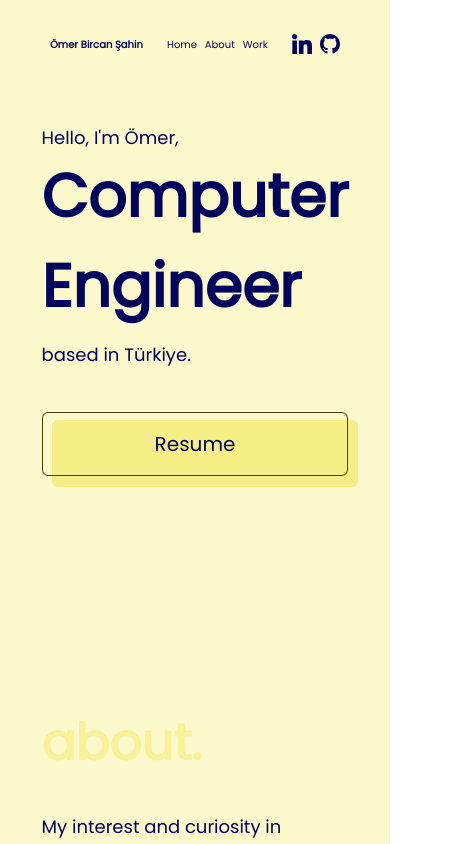
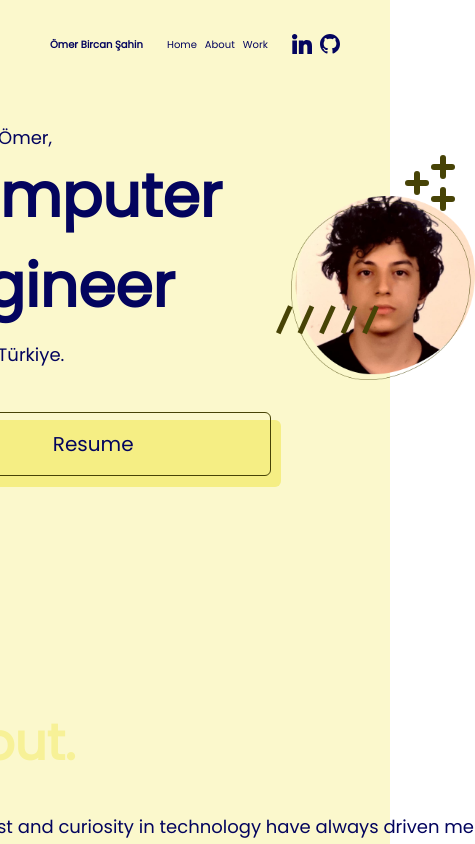
Before and after one commit to slached/Portfolio, a React (Create React App) app: page / in a window 390 px wide. Shown: the top 844 px of the page, 475 px wide, since content can reach past the window. Built offline with nearby package versions, Linux system fonts and the light colour scheme.

Commit message:
footer design updated for devices and bio image added

```diff
--- a/src/Components/CoolButton.jsx
+++ b/src/Components/CoolButton.jsx
@@ -1,5 +1,3 @@
-import React from "react";
-
 export default function CoolButton(props) {
   const handleDownload = () => {
     const link = document.createElement("a");
--- a/src/Layouts/Body.jsx
+++ b/src/Layouts/Body.jsx
@@ -1,7 +1,9 @@
-import React from "react";
+import React, { useEffect } from "react";
 import CoolButton from "../Components/CoolButton";
+import { LowerVisual, UpperVisual } from "../Static/images/logos";
 
 export default function Body() {
+  const [deviceType, setDeviceType] = React.useState("desktop");
   const [showedWork, setShowedWork] = React.useState(2);
   const [works] = React.useState([
     {
@@ -48,17 +50,46 @@ export default function Body() {
     },
   ]);
 
+  useEffect(() => {
+    window.addEventListener("resize", () => {
+      if (window.innerWidth < 768) {
+        setDeviceType("mobile");
+      } else if (window.innerWidth < 1024) {
+        setDeviceType("tablet");
+      } else {
+        setDeviceType("desktop");
+      }
+    });
+  }, []);
+
   return (
     <div className="flex justify-center">
       <div className="flex flex-col  text-dark-blue-p max-w-[1200px] grow">
         {/* <!-- Upper Definition --> */}
         <div className="mb-[200px] flex justify-between items-center md:mb-[270px]">
-          <div className="flex flex-col">
+          <div className="flex flex-col mr-5">
             <p className="text-[18px] font-medium md:text-[28px] md:mb-[11px]">Hello, I'm Ömer,</p>
             <h1 className="text-[60px] font-extrabold md:text-[100px] md:max-w-[230px] md:leading-[116px]">Computer Engineer</h1>
             <p className="text-[18px] font-medium md:text-[28px] mt-[10px] md:mt-[20px] mb-[37px]">based in Türkiye.</p>
             <CoolButton text="Resume" />
           </div>
+          {deviceType !== "tablet" && (
+            <div className="flex flex-col relative bottom-10 ">
+              <div className="flex justify-end relative top-[15px] right-[20px]">
+                <UpperVisual height={deviceType === "desktop" ? "56" : "35"} width={deviceType === "desktop" ? "50" : "35"} />
+              </div>
+              <img
+                alt="biometric_"
+                // @ts-ignore
+                src={require("../Static/images/others/biometric.png")}
+                width="300px"
+                height="300px"
+              />
+              <div className="flex justify-start relative lg:bottom-[115px] bottom-[75px] right-[15px] lg:right-[45px]">
+                <LowerVisual height={deviceType === "desktop" ? "30" : "50"} width={deviceType === "desktop" ? "103" : "60"} />
+              </div>
+            </div>
+          )}
         </div>
         {/* <!-- About Definition --> */}
         <div id="about-section" className="flex flex-col mb-[180px]">
@@ -131,7 +162,7 @@ export default function Body() {
                   setShowedWork(showedWork + 2);
                 }}
               >
-                Show more...
+                <strong>Show more...</strong>
               </div>
             ) : (
               <div
@@ -140,7 +171,7 @@ export default function Body() {
                   setShowedWork((prevState) => (prevState > 0 ? 2 : 0));
                 }}
               >
-                Show less
+                <strong>Show less</strong>
               </div>
             )}
           </div>
@@ -148,29 +179,30 @@ export default function Body() {
         {/* <!-- Contact Section --> */}
         <div className="flex flex-col mb-[90px]">
           <h1 className="font-extrabold text-[50px] md:text-[100px]  text-very-light-yellow-p mb-[49px]">contact.</h1>
-          <div className="md:flex md:gap-x-[50px] ">
+          <div className="md:flex md:gap-x-[50px]">
             <img
-              className="w-[400px] h-[314px]"
+              width={deviceType === "desktop" ? "400px" : deviceType === "tablet" ? "300px" : "400px"}
+              height={deviceType === "desktop" ? "400px" : deviceType === "tablet" ? "300px" : "400px"}
+              className="object-cover rounded-[10px] md:rounded-[20px] mb-[20px] "
               alt="contact_i"
               // @ts-ignore
               src={require("../Static/images/others/contact.png")}
             />
-            <div className="flex flex-col">
+
+            <div className="flex flex-col min-w-[560px]">
               <p className="text-[12px] lg:text-[24px] lg:leading-[44px] mb-[21px] mt-[20px] md:mt-0">
                 Let's Connect! Feel free to reach out to me for collaboration, inquiries, or just to say hello. Whether you're
                 interested in discussing a project, seeking assistance, or sharing ideas, I'm always open to meaningful
                 conversations.
               </p>
-              <div className="text-[12px] lg:text-[15px]">
+              <div className="text-[12px] lg:text-[15px] ">
                 <p>📩 Email: omerbsahin@gmail.com</p>
                 <p>
                   💼 LinkedIn:{" "}
-                  <a href="https://www.linkedin.com/in/%C3%B6mer-bircan-%C5%9Fahin-2a0896240/">
-                    https://www.linkedin.com/in/%C3%B6mer-bircan-%C5%9Fahin-2a0896240/
-                  </a>
+                  <a href="https://www.linkedin.com/in/%C3%B6mer-bircan-%C5%9Fahin-2a0896240/">https://www.linkedin.com</a>
                 </p>
                 <p>
-                  🌐 GitHub: <a href="https://github.com/slached">https://github.com/slached</a>
+                  🌐 GitHub: <a href="https://github.com/slached">https://github.com</a>
                 </p>
               </div>
             </div>
--- a/src/Static/images/logos/index.js
+++ b/src/Static/images/logos/index.js
@@ -1,2 +1,4 @@
 export { default as LinkedInIcon } from "./linkedin.jsx";
 export { default as GithubIcon } from "./github.jsx";
+export { default as UpperVisual } from "./upper_visual.jsx";
+export { default as LowerVisual } from "./lower_visual.jsx";
--- /dev/null
+++ b/src/Static/images/logos/lower_visual.jsx
@@ -0,0 +1,10 @@
+const LowerVisual = (props) => (
+  <svg width={props.width} height={props.height} viewBox="0 0 104 30" fill="none" xmlns="http://www.w3.org/2000/svg">
+    <rect x="12.2021" width="5" height="30" transform="rotate(24 12.2021 0)" fill="#474306" />
+    <rect x="33.9719" width="5" height="30" transform="rotate(24 33.9719 0)" fill="#474306" />
+    <rect x="55.7418" width="5" height="30" transform="rotate(24 55.7418 0)" fill="#474306" />
+    <rect x="77.5116" width="5" height="30" transform="rotate(24 77.5116 0)" fill="#474306" />
+    <rect x="99.2813" width="5" height="30" transform="rotate(24 99.2813 0)" fill="#474306" />
+  </svg>
+);
+export default LowerVisual;
--- /dev/null
+++ b/src/Static/images/logos/upper_visual.jsx
@@ -0,0 +1,12 @@
+const UpperVisual = (props) => (
+  <svg width={props.width} height={props.height} viewBox="0 0 50 56" fill="none" xmlns="http://www.w3.org/2000/svg">
+    <rect x="9" y="16" width="6" height="24" rx="3" fill="#474306" />
+    <rect y="31" width="6" height="24" rx="3" transform="rotate(-90 0 31)" fill="#474306" />
+    <rect x="35" y="32" width="6" height="24" rx="3" fill="#474306" />
+    <rect x="26" y="47" width="6" height="24" rx="3" transform="rotate(-90 26 47)" fill="#474306" />
+    <rect x="35" width="6" height="24" rx="3" fill="#474306" />
+    <rect x="26" y="15" width="6" height="24" rx="3" transform="rotate(-90 26 15)" fill="#474306" />
+  </svg>
+);
+
+export default UpperVisual;
```
Also changed, not shown: src/Static/images/logos/biometric.jsx (added), src/Static/images/others/biometric.png (added).
